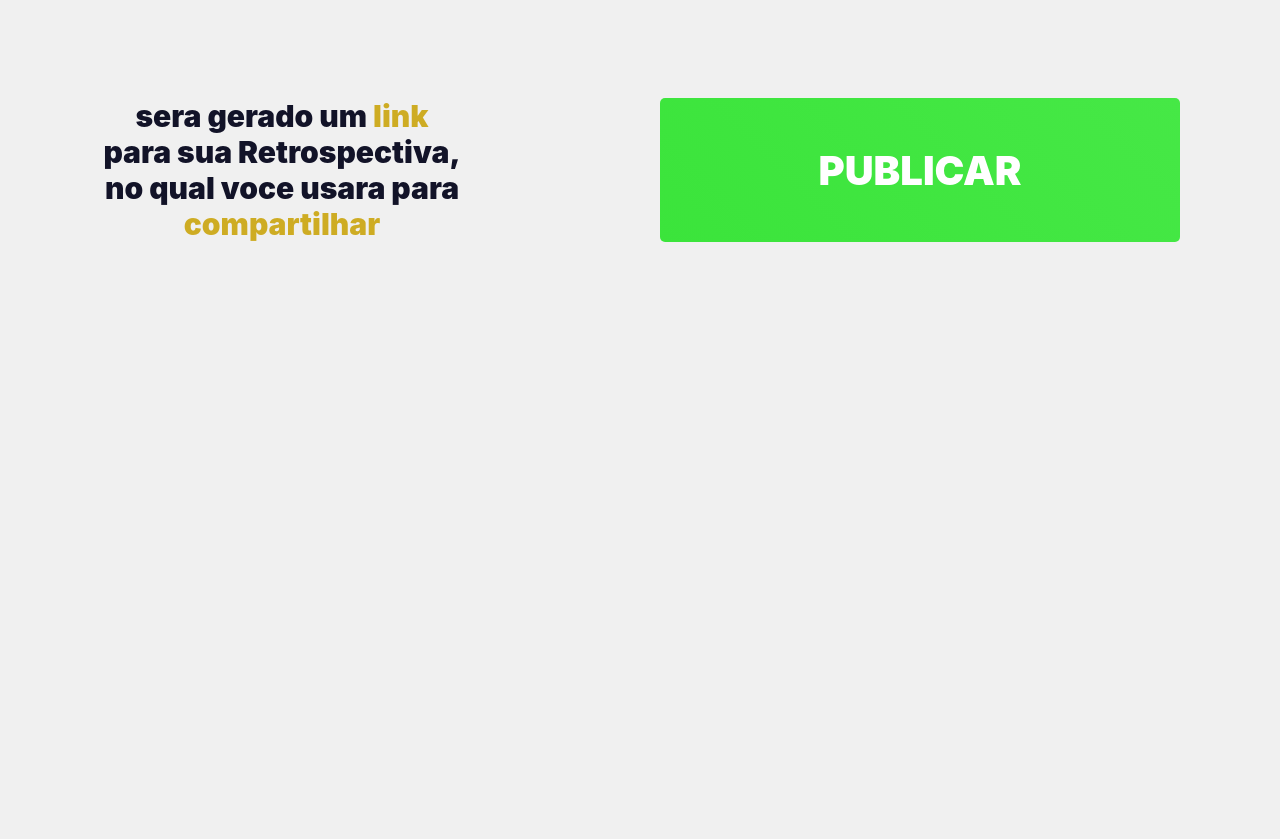
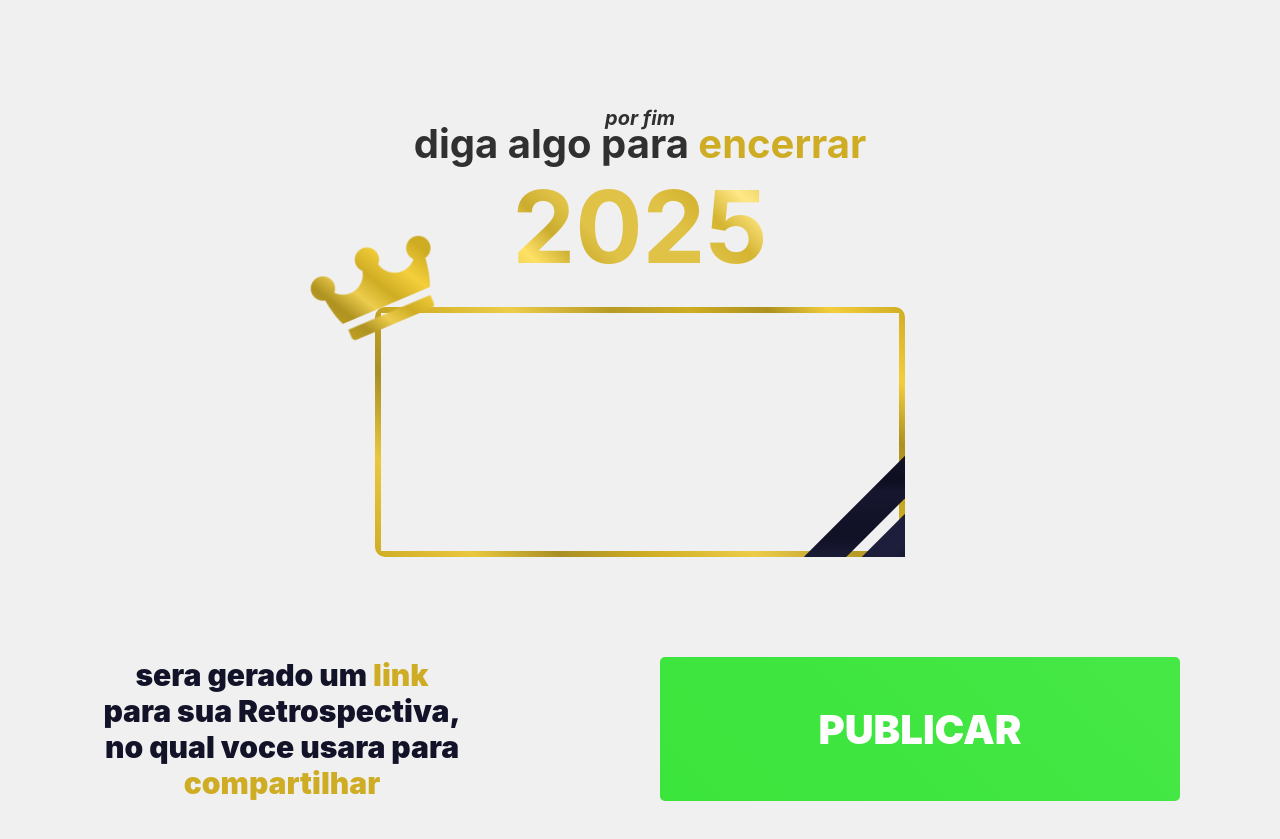
Before and after one commit to FerreiroINTZ/new_year_site, a React (Vite) app: page /criar in a window 1280 px wide. Shown: the part 3515-4354 px from the top of the page. Before the commit the page ends 3807 px from the top, so only its background shows below. Built offline with nearby package versions, Linux system fonts and the light colour scheme; a web font is replaced by a local one.

Commit message:
made: final epth section (create reoute)

```diff
--- /dev/null
+++ b/src/components/create/setFinalDepth/setFInalDepth.jsx
@@ -0,0 +1,29 @@
+import style from "./setFInalDepth.module.css"
+
+import { useContext } from "react"
+import {Context} from "../context"
+
+function setFInalDepth() {
+
+  const {setInfos} = useContext(Context)
+
+  return (
+    <section id={style.setFInalDepth}>
+        <h2>
+          <span id={style.mainTitleWrapper}><span id={style.porFim}>por fim</span> <br/>diga algo para <span id={style.word_encerrar}>encerrar</span></span> <span id={style.word_2025}>2025</span>
+        </h2>
+        <div id={style.writeContanier}>
+          <span id={style.faixas}></span>
+          <span id={style.boxIcon}>
+            <img src="/public/icons/crown.png" alt="" />
+          </span>
+          <textarea
+            name="depth"
+          onChange={e => setInfos(e.target)}>
+          </textarea>
+        </div>
+    </section>
+  )
+}
+
+export default setFInalDepth
--- /dev/null
+++ b/src/components/create/setFinalDepth/setFInalDepth.module.css
@@ -0,0 +1,141 @@
+#setFInalDepth{
+    display: grid;
+    height: fit-content;
+    justify-items: center;
+    /* background: red; */
+    margin: 0px 375px;
+    margin-top: 100px;
+    text-align: center;
+    /* background: blue; */
+
+    h2{
+        display: grid;
+        justify-items: center;
+        height: fit-content;
+        font-size: 40px;
+        gap: 10px;
+        /* background-color: red; */
+
+        #mainTitleWrapper{
+            line-height: 25px;
+
+
+            #porFim{
+                font-size: 20px;
+                font-style: italic;
+            }
+
+            #word_encerrar{
+                color: var(--yellow);
+            }
+        }
+
+        #word_2025{
+            font-size: 100px;
+            color: var(--yellow);
+            background: linear-gradient(
+                45deg,
+                #E0C246,
+                #FFE166 13%,
+                #CAAC2F 25%,
+                #E0C246 36%,
+                #E0C246 60%,
+                #D4B430 72%,
+                #FFE887 85%,
+                #E0C246 100%
+            );
+            width: fit-content;
+            background-clip: text;
+            -webkit-text-fill-color: transparent;
+        }
+    }
+
+    #writeContanier{
+        position: relative;
+        margin-top: 20px;
+        min-width: 100%;
+        max-width: 100%;
+        min-height: 250px;
+        max-height: 250px;
+        border-radius: 10px;
+        /* border: 6px solid var(--deepBlue); */
+        background: linear-gradient(
+            45deg,
+            #CEAC23,
+            #E9C73E 13%,
+            #A98F25 24%,
+            #CEAC23 35%,
+            #EDCC49 49%,
+            #B89B27 62%,
+            #CEAC23 72%,
+            #AD9120 82%,
+            #F3CE3C 90%,
+            #CEAC23 100%
+        );
+        padding: 6px;
+
+        #faixas{
+            position: absolute;
+            top: 0px;
+            left: 0px;
+            pointer-events: none;
+            /* background-color: red; */
+            width: 100%;
+            height: 100%;
+            overflow: hidden;
+
+            &::before, &::after{
+                content: '';
+                position: absolute;
+                width: 150px;
+                height: 30px;
+                rotate: -45deg;
+            }
+
+            &::after{
+                bottom: 25px;
+                right: -35px;
+                background: linear-gradient(
+                    45deg,
+                    #121328,
+                    #1A1B36 18%,
+                    #101125 34%,
+                    #121328 49%,
+                    #16172F 69%,
+                    #0E0E21 79%,
+                    #121328 100%);
+            }
+
+            &::before{
+                bottom: 0px;
+                right: -80px;
+                height: 40px;
+                background: linear-gradient(#1D1E3B 50%, #121328);
+            }
+        }
+
+        #boxIcon{
+            position: absolute;
+            left: -60px;
+            top: -85px;
+            rotate: -23deg;
+            /* background: red; */
+        }
+
+        textarea{
+            min-width: 100%;
+            max-width: 100%;
+            min-height: 100%;
+            background: #f0f0f0;
+            max-height: 250px;
+            padding: 20px 60px;
+            border: none;
+            outline: none;
+            text-align: center;
+            /* background: none; */
+            color: var(--deepBlue);
+            font-size: 40px;
+        }
+    }
+
+}
--- a/src/create.jsx
+++ b/src/create.jsx
@@ -5,6 +5,7 @@ import SetName from "./components/create/setName/setName"
 import SetHero from "./components/create/setHero/setHero"
 import SetHowWas_WhatMade from "./components/create/setHowWas_WhatMade/setHowWas_WhatMade"
 import WhatExpect from "./components/create/whatExpect/whatExpect"
+import SetFinalDeph from "./components/create/setFinalDepth/setFInalDepth"
 import SendSection from "./components/create/sendSection/sendSection"
 
 function create() {
@@ -16,6 +17,7 @@ function create() {
         <SetHowWas_WhatMade opt={0}/>
         <SetHowWas_WhatMade opt={1}/>
         <WhatExpect />
+        <SetFinalDeph />
         <SendSection />
     </Context>
   )
```
Also changed, not shown: public/icons/crown.png (added).
